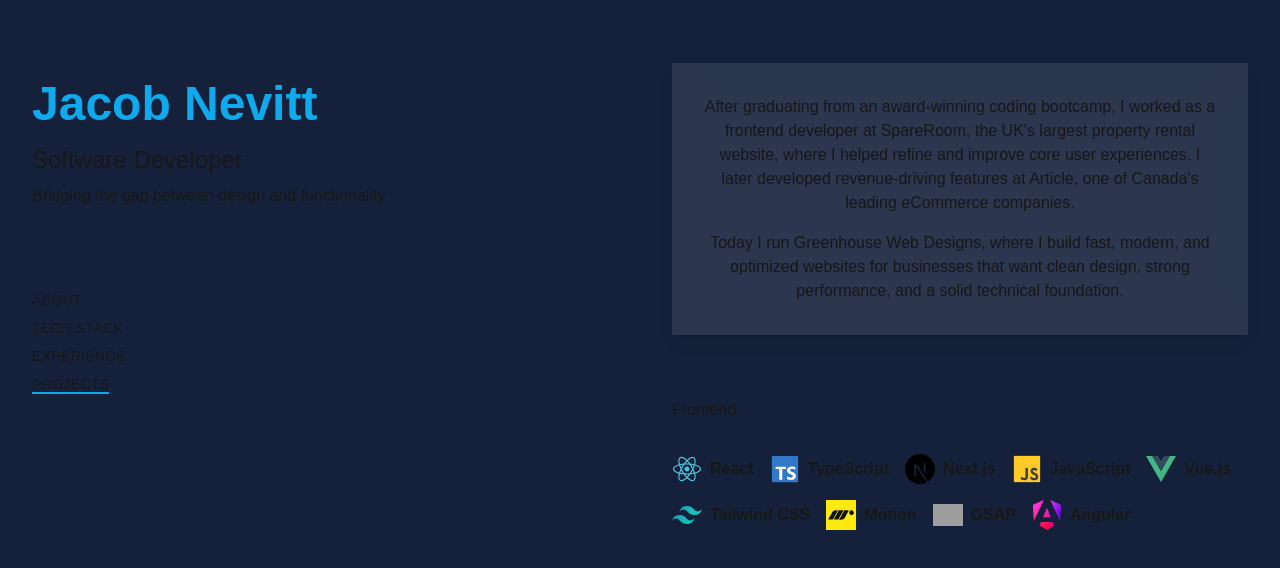
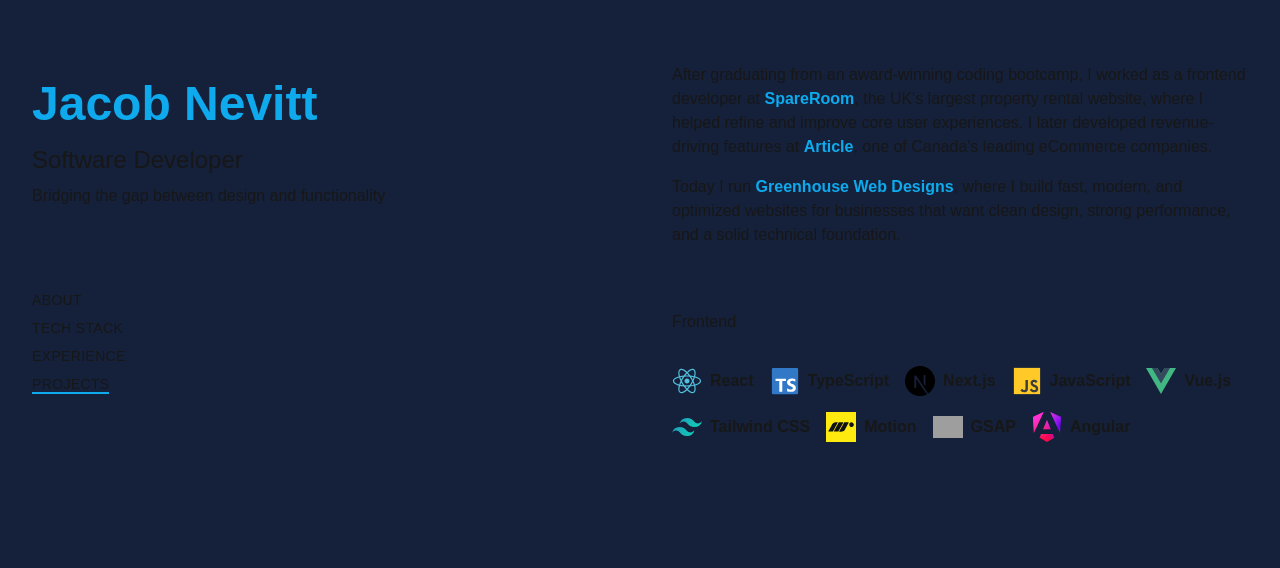
Before and after one commit to jacobadam/jacobnevitt-portfolio, a Next.js app: page / in a window 1280 px wide. Shown: the top 568 px of the page. Built offline with nearby package versions, Linux system fonts and the light colour scheme; grey boxes are pictures that could not be loaded.

Commit message:
add clickable links for companies

```diff
--- a/app/components/sections/about-section.tsx
+++ b/app/components/sections/about-section.tsx
@@ -1,17 +1,45 @@
 export function AboutSection() {
   return (
-    <div className="text-center p-8 bg-white/10 backdrop-blur-lg  border-white/20 shadow-lg">
+    <div className="">
       <p className="mb-4">
         After graduating from an award-winning coding bootcamp, I worked as a
-        frontend developer at SpareRoom, the UK&apos;s largest property rental
-        website, where I helped refine and improve core user experiences. I
-        later developed revenue-driving features at Article, one of
-        Canada&apos;s leading eCommerce companies.
+        frontend developer at{" "}
+        <span className="font-semibold text-secondary">
+          <a
+            rel="noopener noreferrer"
+            target="_blank"
+            href={"https://www.spareroom.co.uk/"}
+          >
+            SpareRoom
+          </a>
+        </span>
+        , the UK&apos;s largest property rental website, where I helped refine
+        and improve core user experiences. I later developed revenue-driving
+        features at{" "}
+        <span className="font-semibold text-secondary">
+          <a
+            rel="noopener noreferrer"
+            target="_blank"
+            href={"https://www.article.com/"}
+          >
+            Article
+          </a>
+        </span>
+        , one of Canada&apos;s leading eCommerce companies.
       </p>
       <p>
-        Today I run Greenhouse Web Designs, where I build fast, modern, and
-        optimized websites for businesses that want clean design, strong
-        performance, and a solid technical foundation.
+        Today I run{" "}
+        <span className="font-semibold text-secondary">
+          <a
+            rel="noopener noreferrer"
+            target="_blank"
+            href={"https://www.greenhousewebdesigns.com/"}
+          >
+            Greenhouse Web Designs
+          </a>
+        </span>
+        , where I build fast, modern, and optimized websites for businesses that
+        want clean design, strong performance, and a solid technical foundation.
       </p>
     </div>
   );
```
